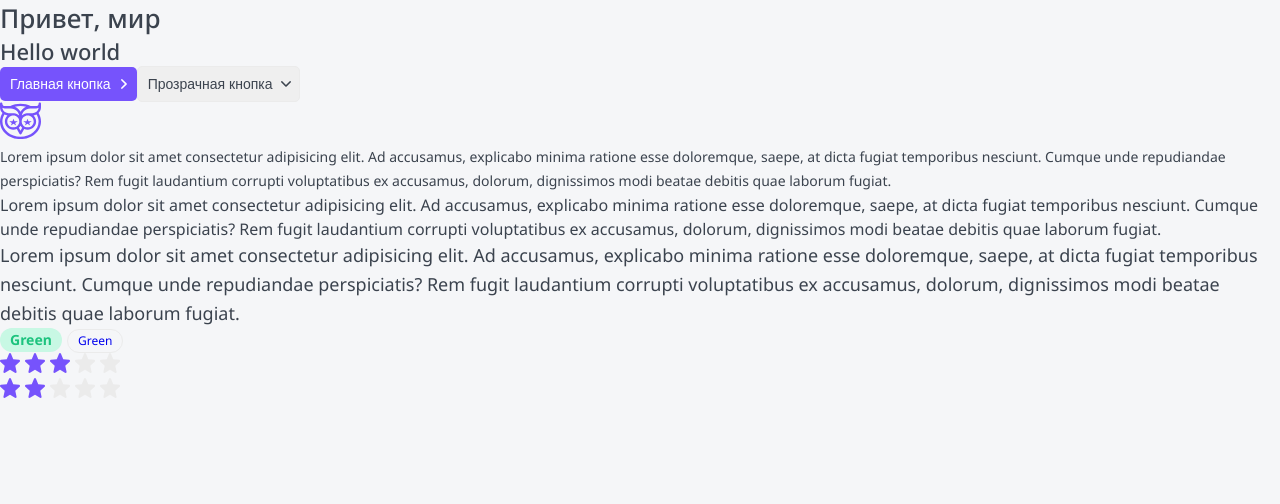
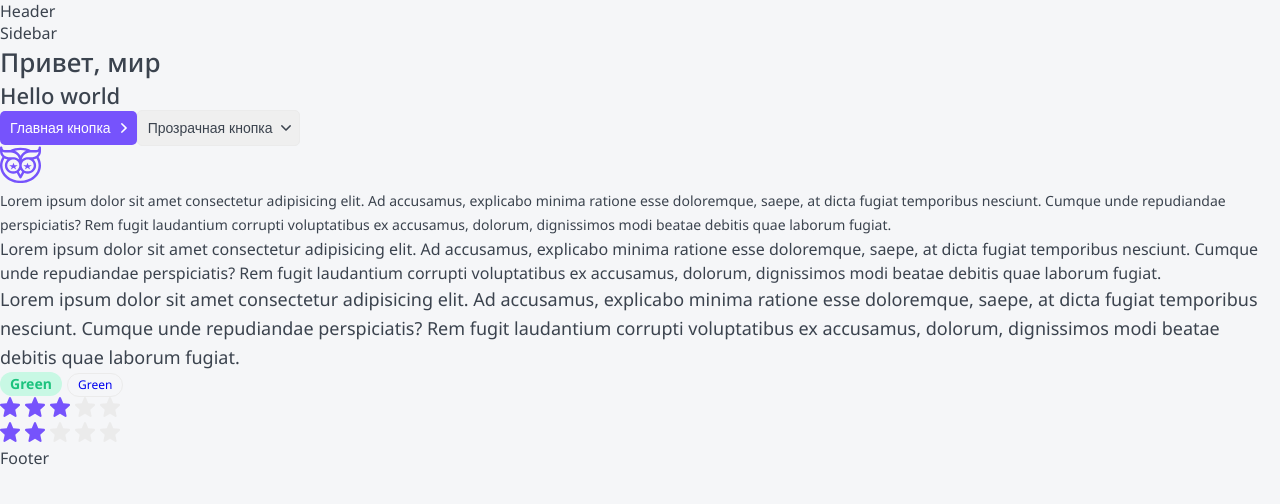
Before and after one commit to SergeiAmpilov/next-udemy, a Next.js app: page / in a window 1280 px wide. Shown: the top 504 px of the page. Built offline with nearby package versions, Linux system fonts and the light colour scheme.

Commit message:
refactor components

```diff
--- a/components/Footer/footer.tsx
+++ b/components/Footer/footer.tsx
@@ -4,6 +4,11 @@ import styles from './footer.module.css'
 
 export default function Footer({ children, ...props }: FooterProps): JSX.Element {
   return (
-    <></>
+    <footer
+      {...props}
+    >
+      Footer
+      {children}
+    </footer>
   );
 }
--- a/components/Header/header.tsx
+++ b/components/Header/header.tsx
@@ -4,6 +4,11 @@ import styles from './header.module.css'
 
 export default function Header({ children, ...props }: HeaderProps): JSX.Element {
   return (
-    <></>
+    <header
+      {...props}
+    >
+      Header
+      {children}
+    </header>
   );
 }
--- a/components/Sidebar/sidebar.tsx
+++ b/components/Sidebar/sidebar.tsx
@@ -4,6 +4,11 @@ import styles from './sidebar.module.css'
 
 export default function Sidebar({ children, ...props }: SidebarProps): JSX.Element {
   return (
-    <></>
+    <div
+      {...props}
+    >
+      Sidebar
+      {children }
+    </div>
   );
 }
```
